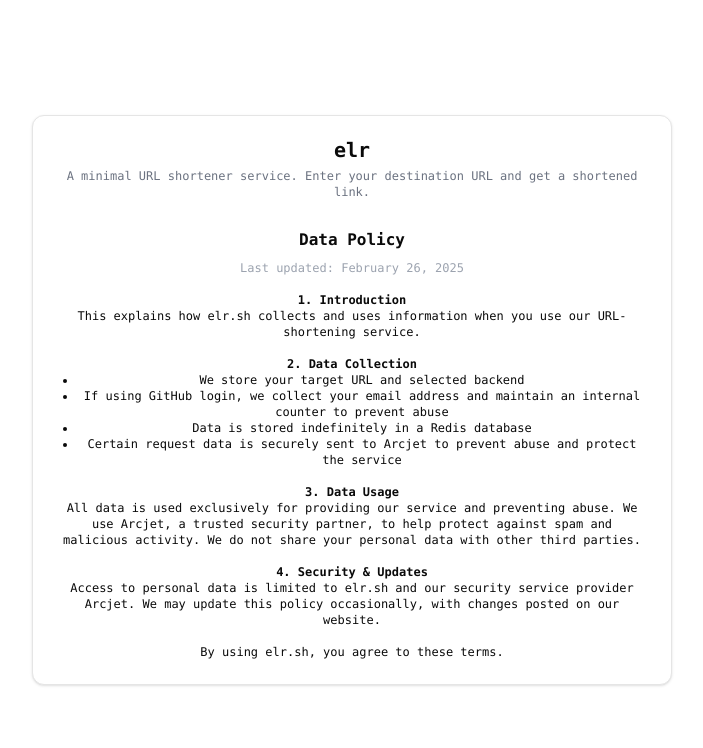
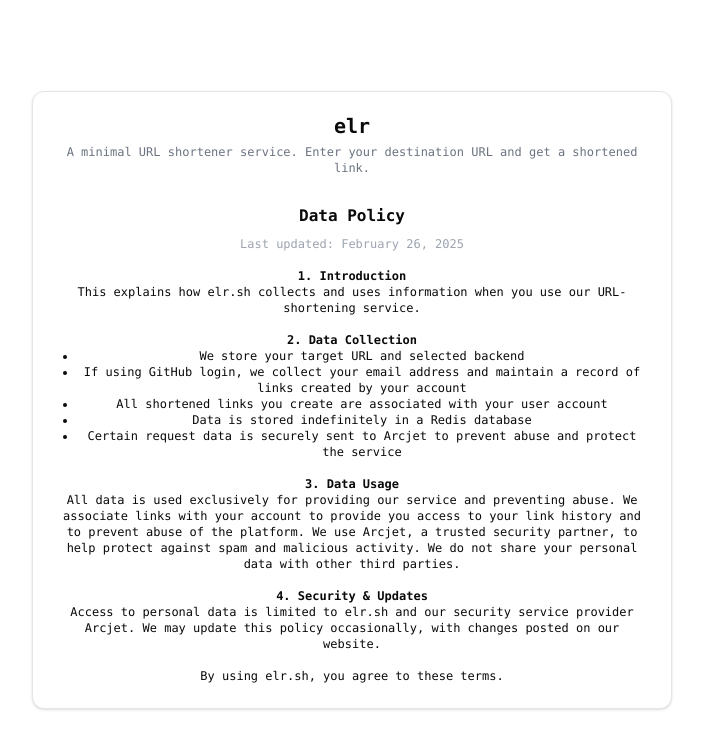
Before and after one commit to aramshiva/elr, a Next.js app: page /policy in a window 1280 px wide. Shown: the top 748 px of the page, without its empty margins (288-991 px from the left). Built offline with nearby package versions, Linux system fonts and the light colour scheme.

Commit message:
[text] update policy

```diff
--- a/app/policy/page.tsx
+++ b/app/policy/page.tsx
@@ -31,8 +31,9 @@
               <li>We store your target URL and selected backend</li>
               <li>
                 If using GitHub login, we collect your email address and
-                maintain an internal counter to prevent abuse
+                maintain a record of links created by your account
               </li>
+              <li>All shortened links you create are associated with your user account</li>
               <li>Data is stored indefinitely in a Redis database</li>
               <li>
                 Certain request data is securely sent to Arcjet to prevent abuse
@@ -43,7 +44,8 @@
             <h3 className="font-semibold text-xs mt-4">3. Data Usage</h3>
             <p className="text-xs mb-3">
               All data is used exclusively for providing our service and
-              preventing abuse. We use Arcjet, a trusted security partner, to
+              preventing abuse. We associate links with your account to provide you access to your link history
+              and to prevent abuse of the platform. We use Arcjet, a trusted security partner, to
               help protect against spam and malicious activity. We do not share
               your personal data with other third parties.
             </p>
```
